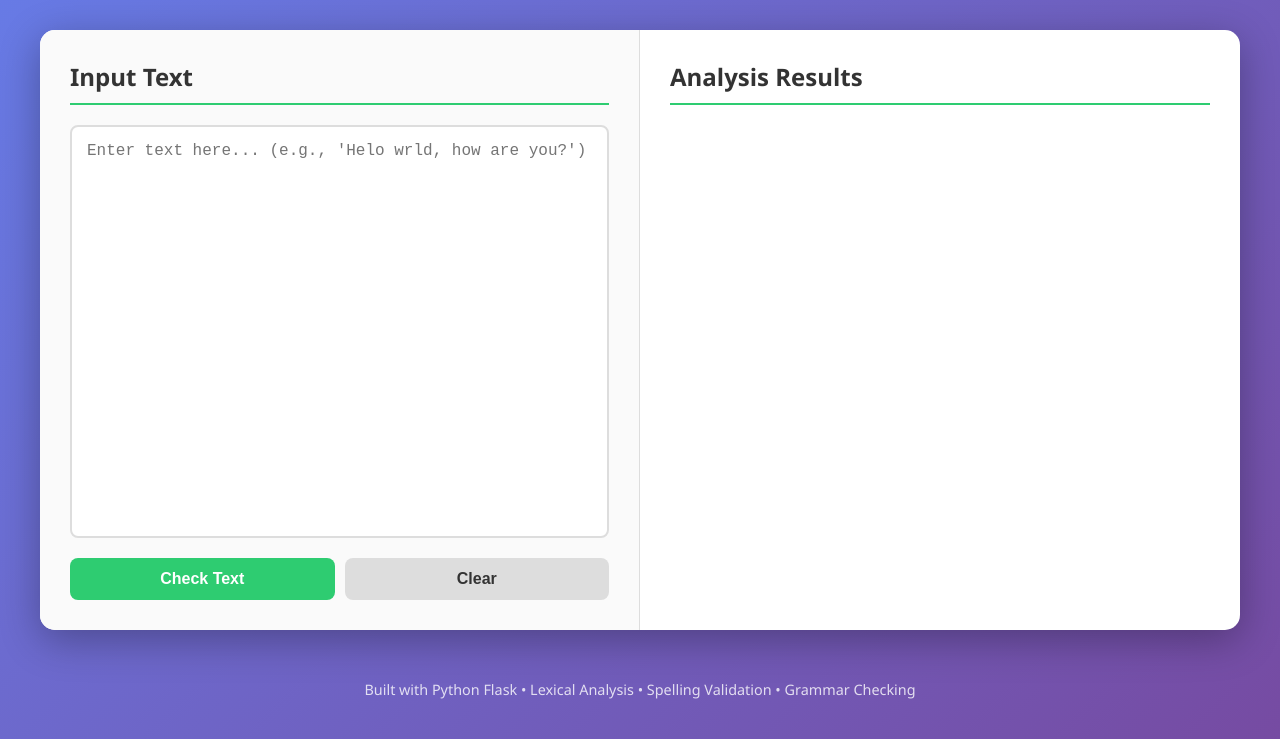
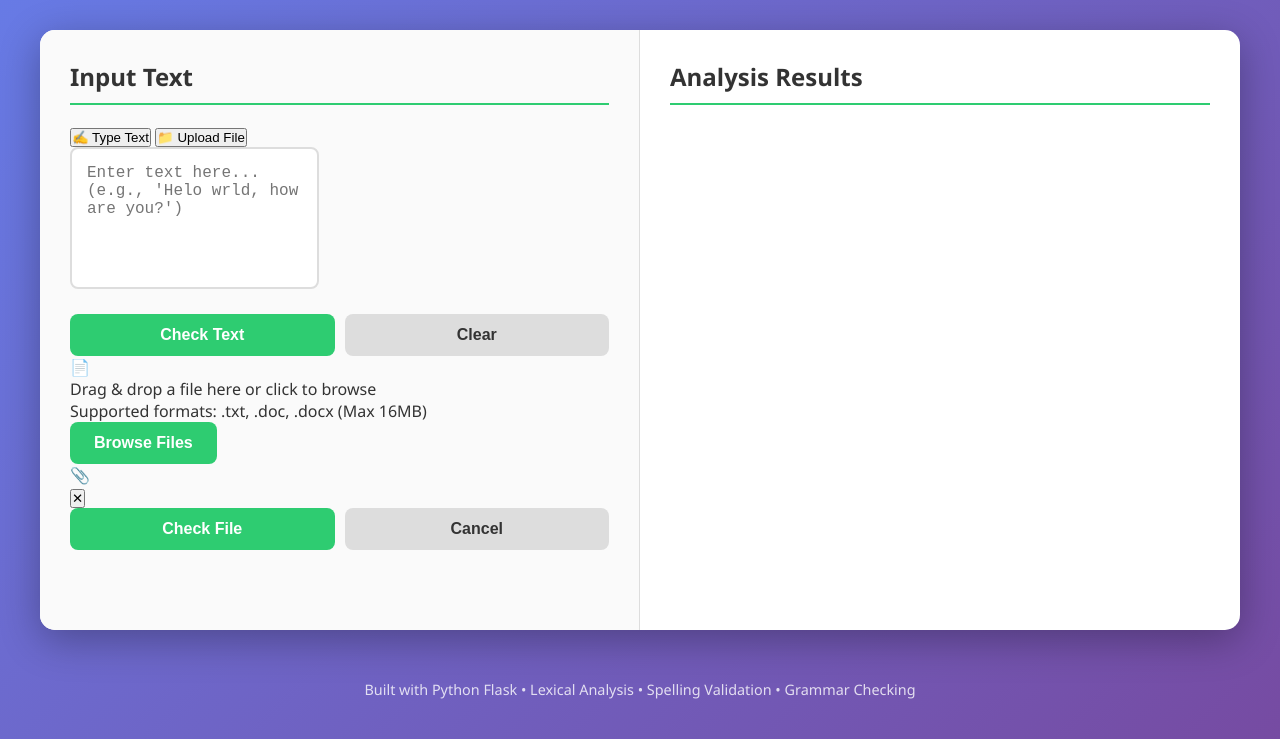
Before and after one commit to quantumbug-terra/spellchecker_compiler, a Flask app: page / in a window 1280 px wide. Shown: the part 149-888 px from the top of the page. Run offline with Flask 3, Linux system fonts and the light colour scheme.

Commit message:
updated files

```diff
--- a/app.py
+++ b/app.py
@@ -1,12 +1,12 @@
 """
 ENGLISH SPELLING CORRECTION SYSTEM
-Main Flask Application
+Main Flask Application with File Upload
 Author: Vinoth
 """
-
 from flask import Flask, render_template, request, jsonify
 import json
 import os
+from werkzeug.utils import secure_filename
 from backend.lexer import Lexer
 from backend.spell_checker import SpellChecker
 from backend.grammar_checker import GrammarChecker
@@ -14,11 +14,65 @@ from backend.dictionary import Dictionary
 
 app = Flask(__name__)
 
+# Configuration
+app.config['MAX_CONTENT_LENGTH'] = 16 * 1024 * 1024  # 16MB max file size
+app.config['UPLOAD_FOLDER'] = 'uploads'
+ALLOWED_EXTENSIONS = {'txt', 'doc', 'docx'}
+
+# Create upload folder if it doesn't exist
+os.makedirs(app.config['UPLOAD_FOLDER'], exist_ok=True)
+
 # Initialize components
 dictionary = Dictionary('data/dictionary.txt')
 lexer = Lexer()
 spell_checker = SpellChecker(dictionary)
 grammar_checker = GrammarChecker()
+
+
+def allowed_file(filename):
+    """Check if file extension is allowed"""
+    return '.' in filename and \
+           filename.rsplit('.', 1)[1].lower() in ALLOWED_EXTENSIONS
+
+
+def extract_text_from_file(filepath):
+    """
+    Extract text from uploaded file based on extension
+
+    Args:
+        filepath: Path to the uploaded file
+
+    Returns:
+        Extracted text as string
+    """
+    file_ext = filepath.rsplit('.', 1)[1].lower()
+
+    if file_ext == 'txt':
+        # Read plain text file
+        with open(filepath, 'r', encoding='utf-8') as f:
+            return f.read()
+
+    elif file_ext == 'docx':
+        # Read Word document
+        try:
+            from docx import Document
+            doc = Document(filepath)
+            text = '\n'.join([paragraph.text for paragraph in doc.paragraphs])
+            return text
+        except ImportError:
+            raise Exception("python-docx library not installed. Install with: pip install python-docx")
+
+    elif file_ext == 'doc':
+        # For .doc files (older Word format)
+        try:
+            import textract
+            text = textract.process(filepath).decode('utf-8')
+            return text
+        except ImportError:
+            raise Exception("textract library not installed. Install with: pip install textract")
+
+    else:
+        raise Exception(f"Unsupported file format: {file_ext}")
 
 
 @app.route('/')
@@ -59,33 +113,81 @@ def check_spelling():
                 'message': 'Please enter some text'
             }), 400
 
-        # Step 1: Lexical Analysis (tokenize text)
-        tokens = lexer.tokenize(text)
+        # Process the text
+        result = process_text(text)
+        return jsonify(result), 200
 
-        # Step 2: Spelling Check
-        spelling_errors = spell_checker.check(tokens)
+    except Exception as e:
+        return jsonify({
+            'status': 'error',
+            'message': str(e)
+        }), 500
 
-        # Step 3: Grammar Check
-        grammar_errors = grammar_checker.check(tokens)
 
-        # Step 4: Generate corrected text
-        corrected_text = spell_checker.correct(text, spelling_errors)
+@app.route('/api/upload', methods=['POST'])
+def upload_file():
+    """
+    API endpoint to upload and check file
 
-        # Step 5: Compile results
-        result = {
-            'status': 'success',
-            'original_text': text,
-            'tokens': tokens,
-            'spelling_errors': spelling_errors,
-            'grammar_errors': grammar_errors,
-            'corrected_text': corrected_text,
-            'statistics': {
-                'total_words': len([t for t in tokens if t['type'] == 'WORD']),
-                'total_errors': len(spelling_errors) + len(grammar_errors),
-                'spelling_errors_count': len(spelling_errors),
-                'grammar_errors_count': len(grammar_errors)
-            }
-        }
+    Request: multipart/form-data with 'file' field
+
+    Response JSON:
+    {
+        "status": "success" or "error",
+        "filename": "uploaded_file.txt",
+        "original_text": "extracted text",
+        "tokens": [...],
+        "spelling_errors": [...],
+        "grammar_errors": [...],
+        "corrected_text": "fixed text",
+        "statistics": {...}
+    }
+    """
+
+    try:
+        # Check if file is in request
+        if 'file' not in request.files:
+            return jsonify({
+                'status': 'error',
+                'message': 'No file uploaded'
+            }), 400
+
+        file = request.files['file']
+
+        # Check if file is selected
+        if file.filename == '':
+            return jsonify({
+                'status': 'error',
+                'message': 'No file selected'
+            }), 400
+
+        # Check if file type is allowed
+        if not allowed_file(file.filename):
+            return jsonify({
+                'status': 'error',
+                'message': f'Invalid file type. Allowed types: {", ".join(ALLOWED_EXTENSIONS)}'
+            }), 400
+
+        # Save file securely
+        filename = secure_filename(file.filename)
+        filepath = os.path.join(app.config['UPLOAD_FOLDER'], filename)
+        file.save(filepath)
+
+        # Extract text from file
+        text = extract_text_from_file(filepath)
+
+        # Optional: Delete file after processing (uncomment if needed)
+        # os.remove(filepath)
+
+        if not text.strip():
+            return jsonify({
+                'status': 'error',
+                'message': 'File is empty or contains no readable text'
+            }), 400
+
+        # Process the extracted text
+        result = process_text(text)
+        result['filename'] = filename
 
         return jsonify(result), 200
 
@@ -96,5 +198,46 @@ def check_spelling():
         }), 500
 
 
+def process_text(text):
+    """
+    Common text processing function
+
+    Args:
+        text: Input text string
+
+    Returns:
+        Dictionary with analysis results
+    """
+    # Step 1: Lexical Analysis (tokenize text)
+    tokens = lexer.tokenize(text)
+
+    # Step 2: Spelling Check
+    spelling_errors = spell_checker.check(tokens)
+
+    # Step 3: Grammar Check
+    grammar_errors = grammar_checker.check(tokens)
+
+    # Step 4: Generate corrected text
+    corrected_text = spell_checker.correct(text, spelling_errors)
+
+    # Step 5: Compile results
+    result = {
+        'status': 'success',
+        'original_text': text,
+        'tokens': tokens,
+        'spelling_errors': spelling_errors,
+        'grammar_errors': grammar_errors,
+        'corrected_text': corrected_text,
+        'statistics': {
+            'total_words': len([t for t in tokens if t['type'] == 'WORD']),
+            'total_errors': len(spelling_errors) + len(grammar_errors),
+            'spelling_errors_count': len(spelling_errors),
+            'grammar_errors_count': len(grammar_errors)
+        }
+    }
+
+    return result
+
+
 if __name__ == '__main__':
     app.run(debug=True, host='0.0.0.0', port=5000)
--- a/templates/index.html
+++ b/templates/index.html
@@ -20,6 +20,19 @@
                 <!-- Input Section -->
                 <section class="section input-section">
                     <h2>Input Text</h2>
+
+                    <!-- Tab Navigation -->
+                    <div class="tab-navigation">
+                        <button id="textTab" class="tab-btn active" onclick="switchTab('text')">
+                            ✍️ Type Text
+                        </button>
+                        <button id="fileTab" class="tab-btn" onclick="switchTab('file')">
+                            📁 Upload File
+                        </button>
+                    </div>
+
+                    <!-- Text Input Tab -->
+                    <div id="textInputTab" class="tab-content active">
                         <textarea
                             id="inputText"
                             placeholder="Enter text here... (e.g., 'Helo wrld, how are you?')"
@@ -28,6 +41,43 @@
                         <div class="button-group">
                             <button id="checkBtn" class="btn btn-primary">Check Text</button>
                             <button id="clearBtn" class="btn btn-secondary">Clear</button>
+                        </div>
+                    </div>
+
+                    <!-- File Upload Tab -->
+                    <div id="fileInputTab" class="tab-content hidden">
+                        <div class="upload-area" id="uploadArea">
+                            <div class="upload-icon">📄</div>
+                            <p class="upload-text">
+                                Drag & drop a file here or click to browse
+                            </p>
+                            <p class="upload-hint">
+                                Supported formats: .txt, .doc, .docx (Max 16MB)
+                            </p>
+                            <input
+                                type="file"
+                                id="fileInput"
+                                accept=".txt,.doc,.docx"
+                                hidden
+                            >
+                            <button id="browseBtn" class="btn btn-primary">Browse Files</button>
+                        </div>
+
+                        <!-- Selected File Info -->
+                        <div id="fileInfo" class="file-info hidden">
+                            <div class="file-details">
+                                <span class="file-icon">📎</span>
+                                <div class="file-text">
+                                    <span id="fileName" class="file-name"></span>
+                                    <span id="fileSize" class="file-size"></span>
+                                </div>
+                                <button id="removeFileBtn" class="btn-icon" title="Remove file">✕</button>
+                            </div>
+                            <div class="button-group">
+                                <button id="uploadBtn" class="btn btn-primary">Check File</button>
+                                <button id="cancelUploadBtn" class="btn btn-secondary">Cancel</button>
+                            </div>
+                        </div>
                     </div>
                 </section>
 
```
Lines whose indentation alone changed are shown as unchanged.
